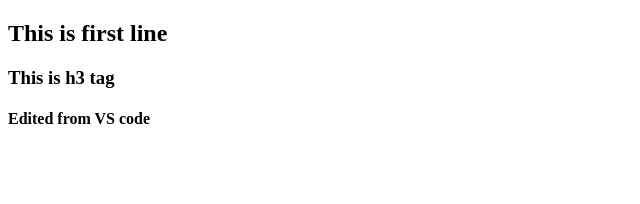
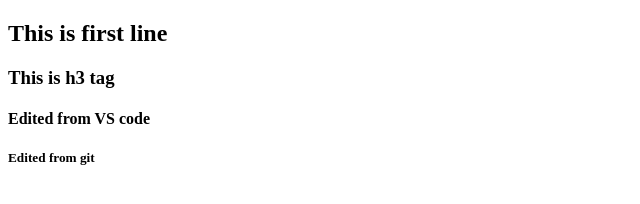
Before and after one commit to Ashu7206/tester, a plain HTML site: page basefile/child2/index.html in a window 1280 px wide. Shown: the full height of the page, 0-640 px from the left. Drawn offline with Linux system fonts and the light colour scheme.

Commit message:
Update index.html

```diff
--- a/basefile/child2/index.html
+++ b/basefile/child2/index.html
@@ -9,5 +9,6 @@
     <h2>This is first line</h2>
     <h3>This is h3 tag</h3>
     <h4>Edited from VS code</h4>
+    <h5>Edited from git</h5>
 </body>
 </html>
```
